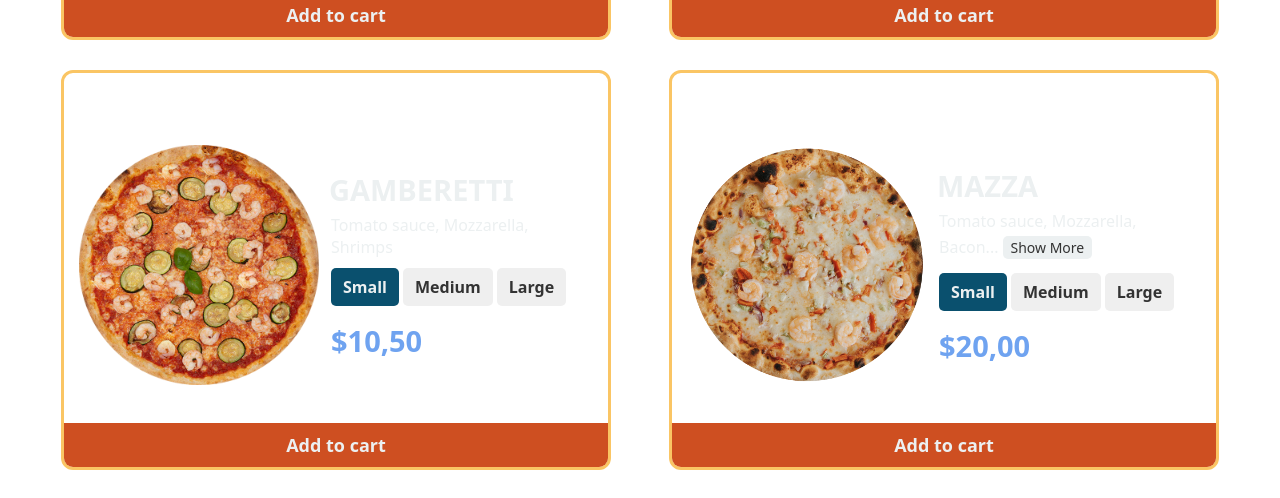
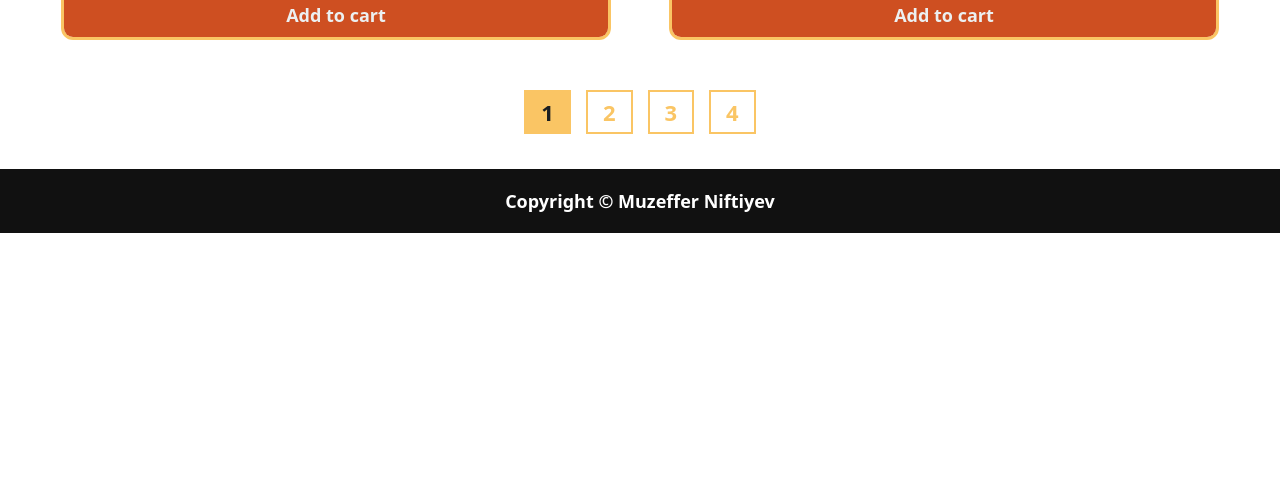
Before and after one commit to muzeffer-niftiyev/Pizza-Order-App-React, a React (Create React App) app: page / in a window 1280 px wide. Shown: the part 2317-2815 px from the top of the page. After the commit the page ends 2550 px from the top, so only its background shows below. Built offline with nearby package versions, Linux system fonts and the light colour scheme.

Commit message:
Added pagination to products

```diff
--- a/src/components/menu/components/products/products.jsx
+++ b/src/components/menu/components/products/products.jsx
@@ -5,7 +5,12 @@ import { addToCart, ProductData } from "../../index";
 
 const Products = ({ data }) => {
   const dispatch = useDispatch();
+  const [currentPage, setCurrentPage] = useState(1);
   const [selectedOption, setSelectedOption] = useState(data.map(() => 0));
+
+  const totalPages = Math.ceil(data.length / 6);
+  const startIndex = (currentPage - 1) * 6;
+  const endIndex = Math.min(startIndex + 6, data.length);
 
   const addToCartBtnHandler = (product, index) => {
     const curOption = product.options[selectedOption[index]];
@@ -31,10 +36,18 @@ const Products = ({ data }) => {
     return product.options[selectedOption[index]];
   };
 
+  const changePageHandler = (page) => {
+    setCurrentPage(page);
+  };
+
   return (
+    <div className={styles.products_cont}>
       <div className={styles.container}>
-      {data.map((product, index) => (
-        <div key={getSelectedProduct(product, index).id} className={styles.box}>
+        {data.slice(startIndex, endIndex).map((product, index) => (
+          <div
+            key={getSelectedProduct(product, index).id}
+            className={styles.box}
+          >
             <img
               src={
                 product.imgUrl
@@ -58,6 +71,22 @@ const Products = ({ data }) => {
           </div>
         ))}
       </div>
+      {totalPages > 1 && (
+        <div className={styles.product_pages}>
+          {Array.from({ length: totalPages }, (_, index) => index + 1).map(
+            (page) => (
+              <button
+                key={page}
+                className={currentPage === page ? styles.active_button : ""}
+                onClick={() => changePageHandler(page)}
+              >
+                {page}
+              </button>
+            )
+          )}
+        </div>
+      )}
+    </div>
   );
 };
 
--- a/src/components/menu/components/products/products.module.css
+++ b/src/components/menu/components/products/products.module.css
@@ -1,3 +1,11 @@
+.products_cont {
+  display: flex;
+  justify-content: center;
+  flex-direction: column;
+  width: 100%;
+  align-items: center;
+}
+
 .container {
   width: 95%;
   display: flex;
@@ -37,7 +45,7 @@
   font-weight: bold;
   background-color: rgb(206, 79, 33);
   color: #ecf0f1;
-  border-radius: 0rem 0rem .5rem;
+  border-radius: 0rem 0rem 0.5rem;
   border: none;
   cursor: pointer;
   position: absolute;
@@ -50,8 +58,29 @@
   background-color: rgb(252, 94, 36);
 }
 
+.product_pages {
+  display: flex;
+  gap: 15px;
+  margin-bottom: 35px;
+}
+
+.product_pages button {
+  font-size: 22px;
+  color: #fac564;
+  border: 2px solid #fac564;
+  background-color: transparent;
+  padding: 5px 15px;
+  cursor: pointer;
+  font-weight: bold;
+}
+
+.active_button {
+  background-color: #fac564 !important;
+  color: #1a1e21 !important;
+}
+
 @media screen and (max-width: 650px) {
-  .box > img{
+  .box > img {
     width: 22rem;
     height: 22rem;
   }
```
Lines whose indentation alone changed are shown as unchanged.
